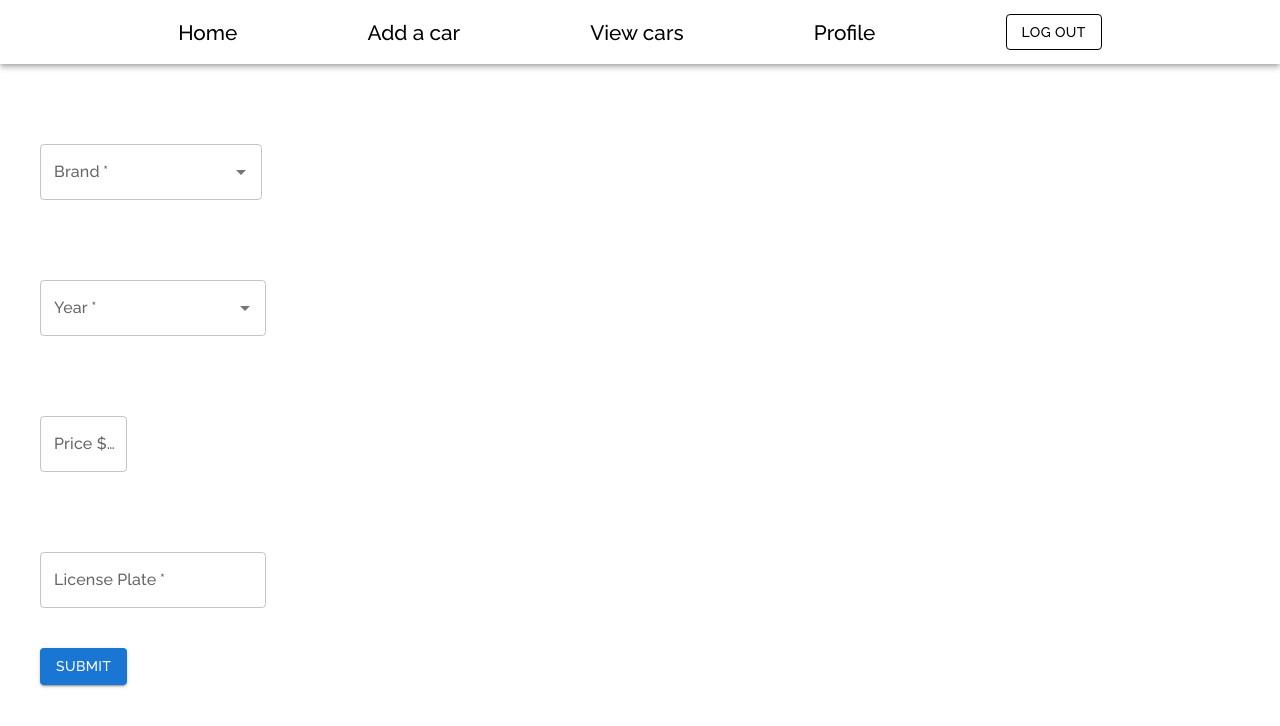
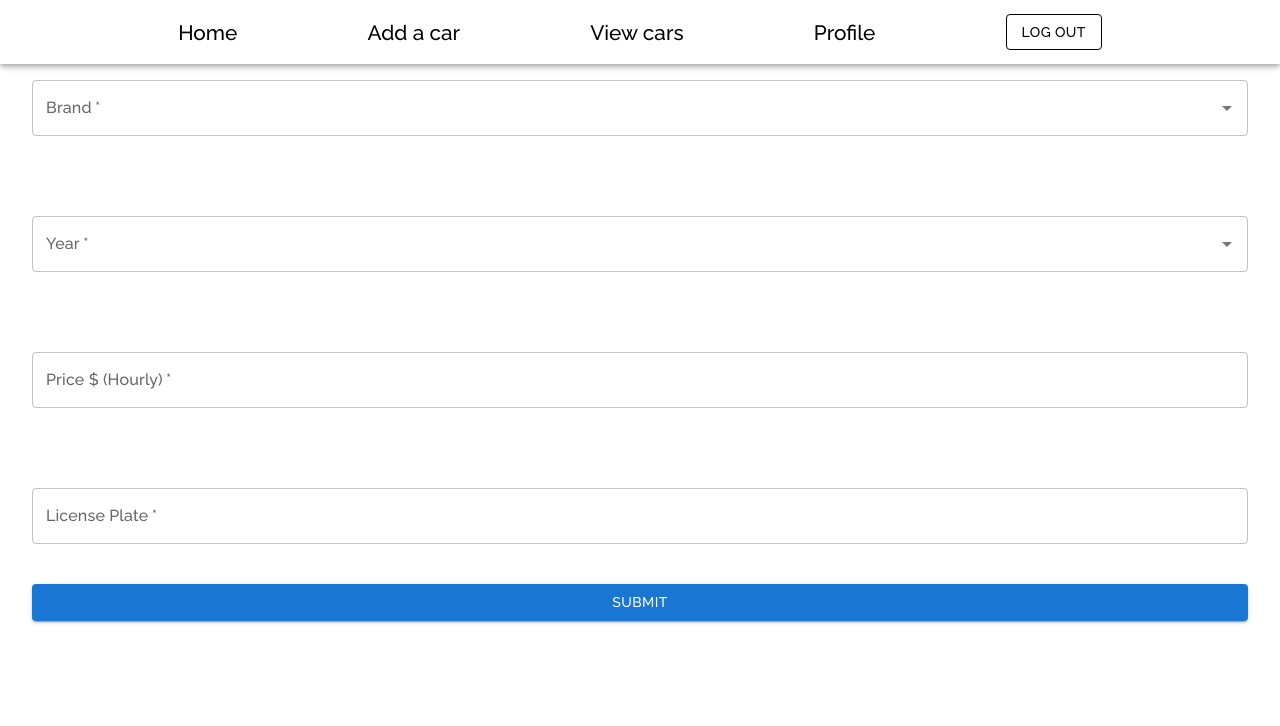
Before and after one commit to ibrahimsel/car-rental-website, a React (Create React App) app in the folder website/client/: page /addcar in a window 1280 px wide. Shown: the top 726 px of the page. Built offline with nearby package versions, Linux system fonts and the light colour scheme.

Commit message:
env variables uninitialized

```diff
--- a/website/client/src/components/AddCarForm/LicensePlate.tsx
+++ b/website/client/src/components/AddCarForm/LicensePlate.tsx
@@ -12,6 +12,10 @@
       type="string"
       onChange={props.onChange}
       inputProps={{ maxLength: 9 }}
+      sx={{
+        width: "100%",
+        marginLeft: "2rem",
+      }}
     />
   );
 }
--- a/website/client/src/components/AddCarForm/Price.tsx
+++ b/website/client/src/components/AddCarForm/Price.tsx
@@ -10,6 +10,10 @@
       type="number"
       onChange={props.onChange}
       inputProps={{ min: 0, max: 999 }}
+      sx={{
+        width: "100%",
+        marginLeft: "2rem",
+      }}
     />
   );
 }
--- a/website/client/src/components/AddCarForm/SubmitCarBtn.tsx
+++ b/website/client/src/components/AddCarForm/SubmitCarBtn.tsx
@@ -6,7 +6,9 @@
     <Button
       type="submit"
       variant="contained"
+      fullWidth
       sx={{
+        marginLeft: "2rem",
         display: "flex",
         justifyContent: "center",
         alignItems: "center",
--- a/website/client/src/components/Navbar/Navbar.tsx
+++ b/website/client/src/components/Navbar/Navbar.tsx
@@ -24,7 +24,7 @@
 
   return (
     <AppBar
-      position="sticky"
+      position="absolute"
       sx={{
         backgroundColor: "#fff",
         color: "#000",
--- a/website/client/src/pages/AddCar/AddCar.tsx
+++ b/website/client/src/pages/AddCar/AddCar.tsx
@@ -96,9 +96,15 @@
   return (
     <Grid container>
       <Navbar />
-      <Box component="form" onSubmit={onSubmit}>
+      <Box
+        component="form"
+        onSubmit={onSubmit}
+        sx={{
+          width: "95%",
+        }}
+      >
         <Grid container mt={10}>
-          <Grid item xs={10} ml={5}>
+          <Grid item xs={12}>
             <Autocomplete
               options={carBrands}
               getOptionLabel={(option) => option.brand}
@@ -108,11 +114,15 @@
               renderInput={(params) => (
                 <TextField {...params} required name="brand" label="Brand" />
               )}
+              sx={{
+                width: "100%",
+                marginLeft: "2rem",
+              }}
             />
           </Grid>
         </Grid>
         <Grid container mt={10}>
-          <Grid item xs={8} lg={12} ml={5}>
+          <Grid item xs={12}>
             <Autocomplete
               options={carYears}
               getOptionLabel={(option) => option.year}
@@ -122,21 +132,25 @@
               renderInput={(params) => (
                 <TextField {...params} required name="year" label="Year" />
               )}
+              sx={{
+                width: "100%",
+                marginLeft: "2rem",
+              }}
             />
           </Grid>
         </Grid>
         <Grid container mt={10}>
-          <Grid item xs={8} lg={12} ml={5}>
+          <Grid item xs={12}>
             <Price onChange={handleChange} />
           </Grid>
         </Grid>
         <Grid container mt={10}>
-          <Grid item xs={8} lg={12} ml={5}>
+          <Grid item xs={12}>
             <LicensePlate onChange={handleChange} />
           </Grid>
         </Grid>
         <Grid container mt={5}>
-          <Grid item xs={8} lg={12} ml={5}>
+          <Grid item xs={12}>
             <SubmitCarBtn />
           </Grid>
         </Grid>
--- a/website/client/src/pages/Login/Login.tsx
+++ b/website/client/src/pages/Login/Login.tsx
@@ -8,7 +8,6 @@
 import Grid from "@mui/material/Grid";
 import LockOutlinedIcon from "@mui/icons-material/LockOutlined";
 import Typography from "@mui/material/Typography";
-
 import { useNavigate } from "react-router-dom";
 import LoginBackgroundImage from "../../components/LoginBackgroundImage/LoginBackgroundImage";
 import LoginButton from "../../components/LoginButton/LoginButton";
--- a/website/client/src/pages/Profile/Profile.tsx
+++ b/website/client/src/pages/Profile/Profile.tsx
@@ -21,6 +21,8 @@
   my: 5,
   mx: 5,
 });
+
+document.getElementsByTagName("html")[0].style.overflow = "hidden";
 
 function Profile() {
   const [user, setUser] = useState<IUserInfo>({
@@ -105,8 +107,9 @@
       return (
         <Typography variant="h6" component="h2">
           <Typography variant="h4" component="h3">
-            Currently rented car
+            Currently Rented Car
             <Divider />
+            <br />
           </Typography>
           Brand: {car.brand} <br />
           Year: {car.year} <br />
@@ -191,10 +194,11 @@
     if (user.rentalHistory) {
       return (
         <Typography variant="h5" component="h3">
-          The cars you rented previously are: <br />
+          Rental History
           {user.rentalHistory.map((rental) => {
             return (
               <Typography variant="h6" component="h2">
+                <Divider />
                 <br />
                 Brand: {rental.brand} <br />
                 Year: {rental.year} <br />
@@ -216,17 +220,16 @@
     }
   };
   return (
-    <Grid>
+    <Grid
+      sx={{
+        overflowX: "hidden",
+        overflowY: "auto",
+      }}
+    >
       <Navbar />
       <UserInfoContainer>
-        <Grid sx={{
-          display: "flex",
-          flexDirection: "column",
-          alignItems: "center",
-          justifyContent: "center",
-          backgroundColor: "alicegray",
-        }} container my={10} mx={10}>
-          <Grid item xs={12}>
+        <Grid container my={10} mx={10}>
+          <Grid item xs={2}>
             <Card
               sx={{
                 width: 300,
@@ -237,6 +240,13 @@
               <CardActionArea>
                 <CardContent>
                   <Typography variant="h6" component="h4">
+                    Account Details
+                    <Divider
+                      sx={{
+                        backgroundColor: "white",
+                      }}
+                    />
+                    <br />
                     Email: {user.email}
                     <br />
                     Name: {user.firstName} {user.lastName}
@@ -247,11 +257,12 @@
           </Grid>
         </Grid>
         <Grid container my={10} mx={10}>
-          <Grid item xs={12} mx={"10rem"}>
+          <Grid item xs={12}>
             <Card
-              elevation={20}
+              elevation={3}
               sx={{
                 height: "auto",
+                width: "60rem",
                 color: "black",
               }}
             >
@@ -262,12 +273,14 @@
           </Grid>
         </Grid>
         <Grid container my={10} mx={10}>
-          <Grid item xs={12} mx={"10rem"}>
+          <Grid item xs={12}>
             <Card
-              elevation={20}
+              elevation={3}
               sx={{
                 height: "auto",
+                width: "60rem",
                 color: "black",
+                backgroundColor: "#fca311",
               }}
             >
               <CardActionArea>
--- a/website/client/src/pages/ViewCars/ViewCars.tsx
+++ b/website/client/src/pages/ViewCars/ViewCars.tsx
@@ -37,18 +37,25 @@
     email: "",
     firstName: "",
     lastName: "",
-    currentCar: null,
+    currentCar: "",
     rentalHistory: [],
   });
 
   useEffect(() => {
-    fetch(`${process.env.REACT_APP_API_URL}/api/cars`, {
-      method: "GET",
-      headers: {
-        "Content-Type": "application/json",
-        Accept: "application/json",
-      },
-    })
+    fetch(
+      `${
+        process.env.NODE_ENV === "development"
+          ? "http://localhost:5000"
+          : "https://car-rental-website-server.vercel.app"
+      }/api/cars`,
+      {
+        method: "GET",
+        headers: {
+          "Content-Type": "application/json",
+          Accept: "application/json",
+        },
+      }
+    )
       .then((res) => {
         res.json().then((data) => {
           setCars(data);
```
Also changed, not shown: website/client/package.json (+25 -1 lines), 1 other file (tests, documents, lock files or other folders).
